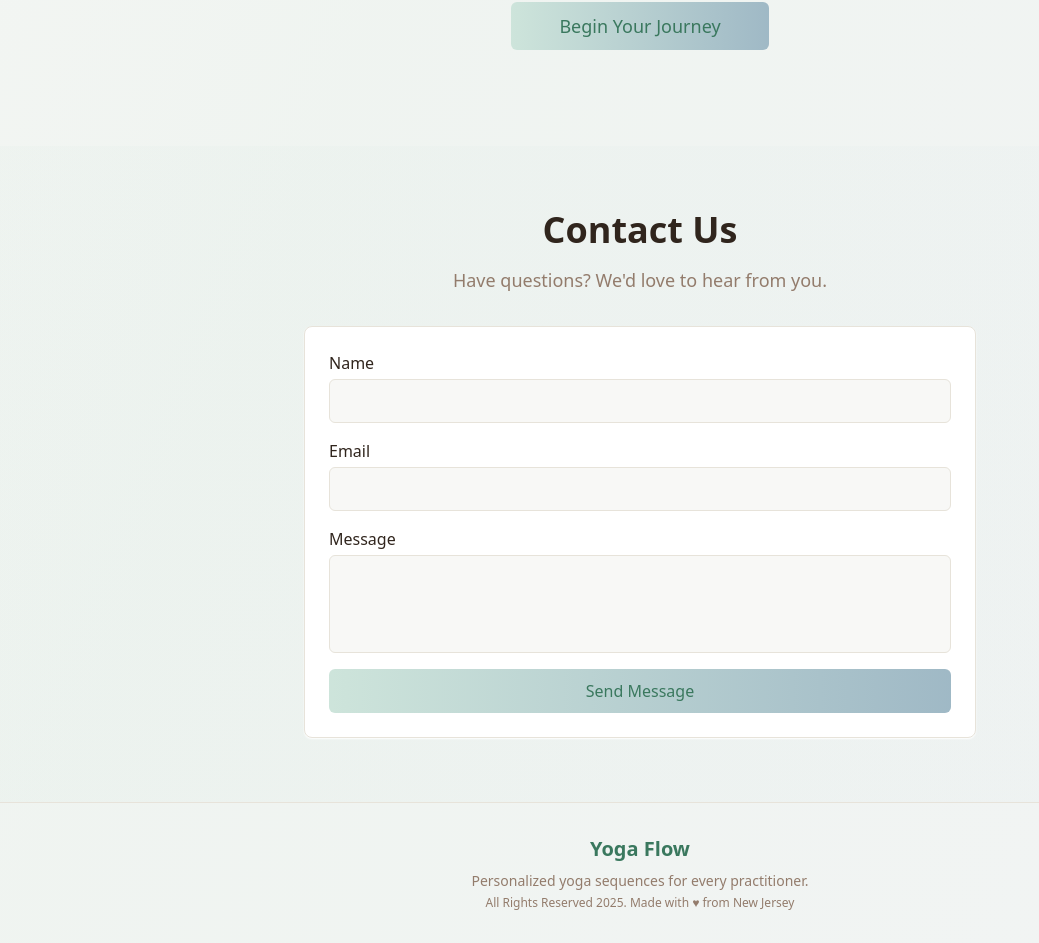
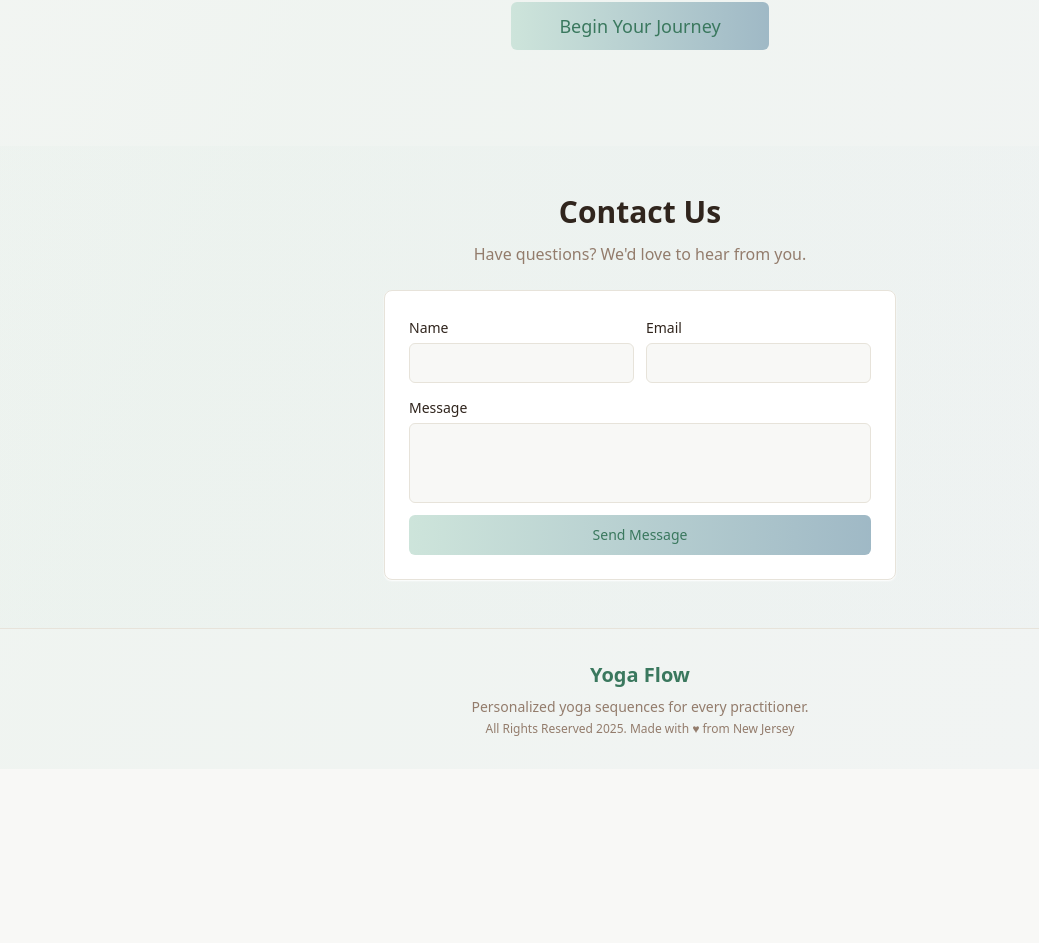
Before and after one commit to ylapscher/flow-state-yoga-builder, a React (Vite) app: page / in a window 1280 px wide. Shown: the part 2258-3201 px from the top of the page, without its empty margins (0-1039 px from the left). After the commit the page ends 3027 px from the top, so only its background shows below. Built offline with nearby package versions, Linux system fonts and the light colour scheme.

Commit message:
Improve contact form layout
Reduce the size of the contact form, especially vertically. Place the name and email fields side by side. Decrease padding above the contact form section.

```diff
--- a/src/components/LandingPage.tsx
+++ b/src/components/LandingPage.tsx
@@ -291,57 +291,59 @@ const LandingPage = () => {
       </div>
 
       {/* Contact Form Section */}
-      <div id="contact-form" className="py-12 sm:py-16 px-4 bg-gradient-to-r from-sage-light/10 to-zen-blue-light/10">
-        <div className="max-w-lg sm:max-w-2xl mx-auto">
-          <div className="text-center mb-6 sm:mb-8">
-            <h2 className="text-2xl sm:text-3xl md:text-4xl font-bold text-foreground mb-3 sm:mb-4">
+      <div id="contact-form" className="py-8 sm:py-12 px-4 bg-gradient-to-r from-sage-light/10 to-zen-blue-light/10">
+        <div className="max-w-lg mx-auto">
+          <div className="text-center mb-4 sm:mb-6">
+            <h2 className="text-2xl sm:text-3xl font-bold text-foreground mb-2 sm:mb-3">
               Contact Us
             </h2>
-            <p className="text-base sm:text-lg text-muted-foreground px-2">
+            <p className="text-sm sm:text-base text-muted-foreground">
               Have questions? We'd love to hear from you.
             </p>
           </div>
 
           <Card className="shadow-card">
             <CardContent className="p-4 sm:p-6">
-              <form onSubmit={handleContactSubmit} className="space-y-4">
+              <form onSubmit={handleContactSubmit} className="space-y-3">
+                <div className="grid grid-cols-1 sm:grid-cols-2 gap-3">
                   <div>
-                  <Label htmlFor="name" className="text-sm sm:text-base">Name</Label>
+                    <Label htmlFor="name" className="text-sm">Name</Label>
                     <Input
                       id="name"
                       type="text"
                       value={contactForm.name}
                       onChange={(e) => setContactForm({ ...contactForm, name: e.target.value })}
                       required
-                    className="mt-1 h-10 sm:h-11"
+                      className="mt-1 h-9 sm:h-10"
                     />
                   </div>
                   <div>
-                  <Label htmlFor="email" className="text-sm sm:text-base">Email</Label>
+                    <Label htmlFor="email" className="text-sm">Email</Label>
                     <Input
                       id="email"
                       type="email"
                       value={contactForm.email}
                       onChange={(e) => setContactForm({ ...contactForm, email: e.target.value })}
                       required
-                    className="mt-1 h-10 sm:h-11"
+                      className="mt-1 h-9 sm:h-10"
                     />
                   </div>
+                </div>
                 <div>
-                  <Label htmlFor="message" className="text-sm sm:text-base">Message</Label>
+                  <Label htmlFor="message" className="text-sm">Message</Label>
                   <Textarea
                     id="message"
                     value={contactForm.message}
                     onChange={(e) => setContactForm({ ...contactForm, message: e.target.value })}
                     required
-                    rows={4}
+                    rows={3}
                     className="mt-1 resize-none"
                   />
                 </div>
                 <Button
                   type="submit"
                   variant="zen"
-                  className="w-full h-10 sm:h-11 text-sm sm:text-base mt-6"
+                  className="w-full h-9 sm:h-10 text-sm mt-4"
                   disabled={isSubmitting}
                 >
                   {isSubmitting ? "Sending..." : "Send Message"}
```
Lines whose indentation alone changed are shown as unchanged.
